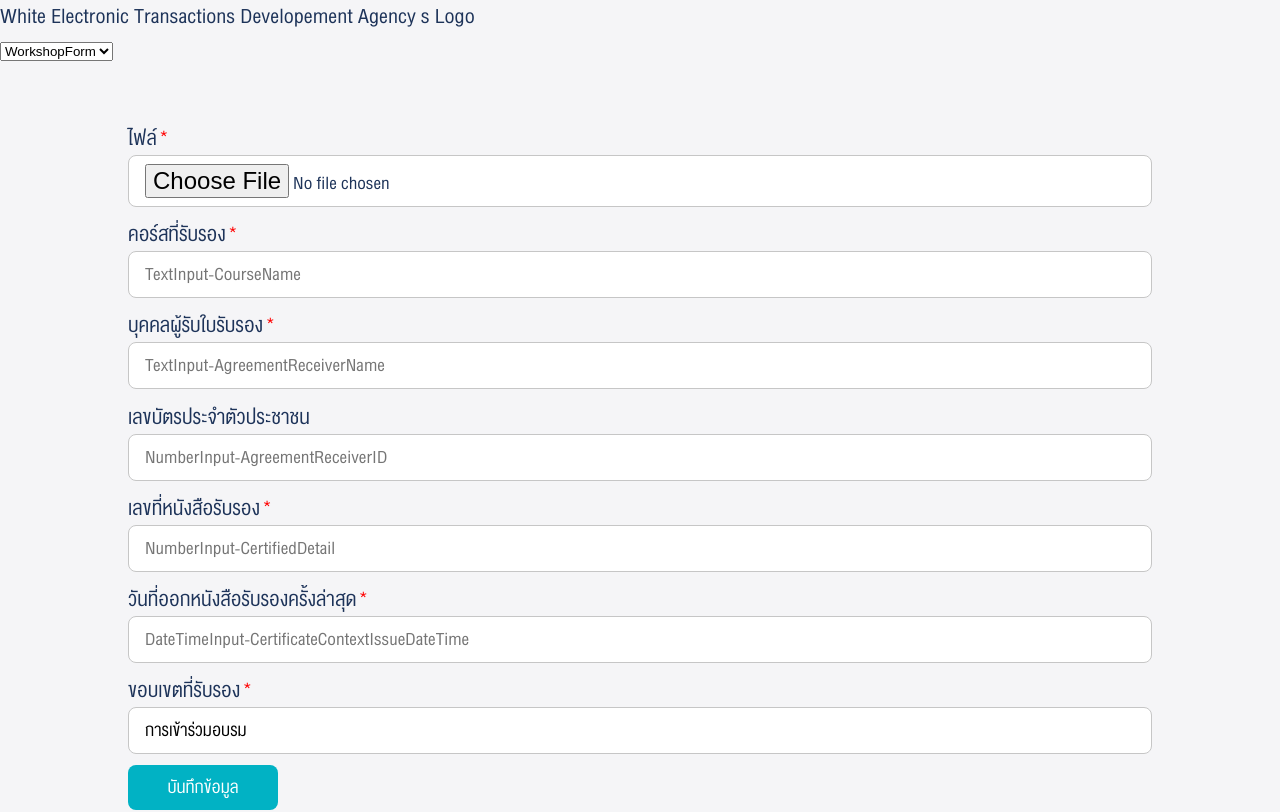
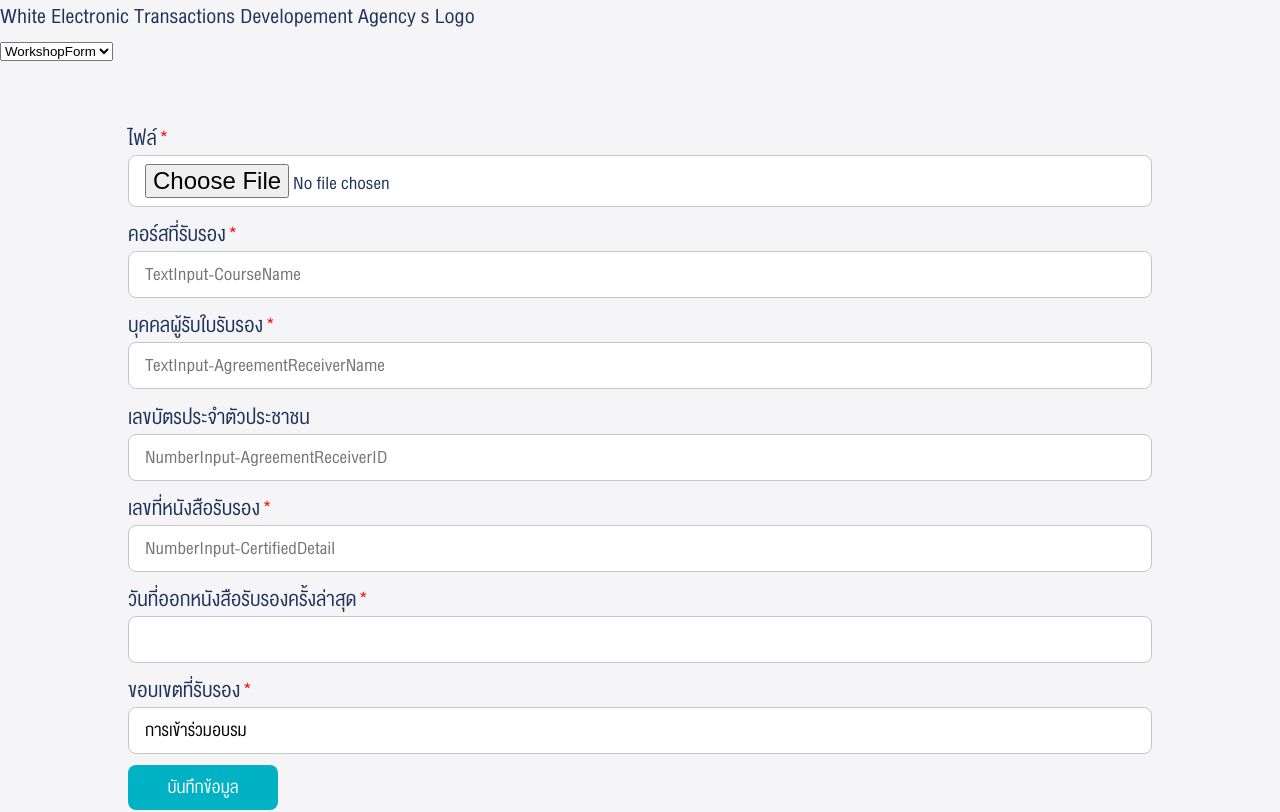
Before and after one commit to krittamark/e-signer-form, a React (Create React App) app: page / in a window 1280 px wide. Shown: the top 812 px of the page. Built offline with nearby package versions, Linux system fonts and the light colour scheme.

Commit message:
Add datetime support

```diff
--- a/src/components/Form/Input.jsx
+++ b/src/components/Form/Input.jsx
@@ -1,3 +1,4 @@
+import DateTimeInput from './InputType/DateTime';
 import FileInput from './InputType/File';
 import TextInput from './InputType/Text';
 import NumberInput from './InputType/Number';
@@ -16,7 +17,7 @@ const Input = ({ detail }) => {
             break;
 
         case "DateTime":
-            formInput = <TextInput detail={detail} />
+            formInput = <DateTimeInput detail={detail} />
             break;
 
         case "Text":
--- /dev/null
+++ b/src/components/Form/InputType/DateTime.jsx
@@ -0,0 +1,20 @@
+const DateTimeInput = ({ detail }) => {
+    return (
+        <div className='form-group'>
+            <label htmlFor={ detail.Name }>
+                { detail.Label }
+            </label>
+            { (detail.Required || false) ? <span className="form-required"></span> : null }
+            <span className="form-warning"></span>
+            <input
+                className='form-input form-number'
+                type='datetime'
+                name={ detail.Name || "" }
+                id={ detail.Name || "" }
+                required={ detail.Required || false }
+            />
+        </div>
+    );
+};
+
+export default DateTimeInput;
```
